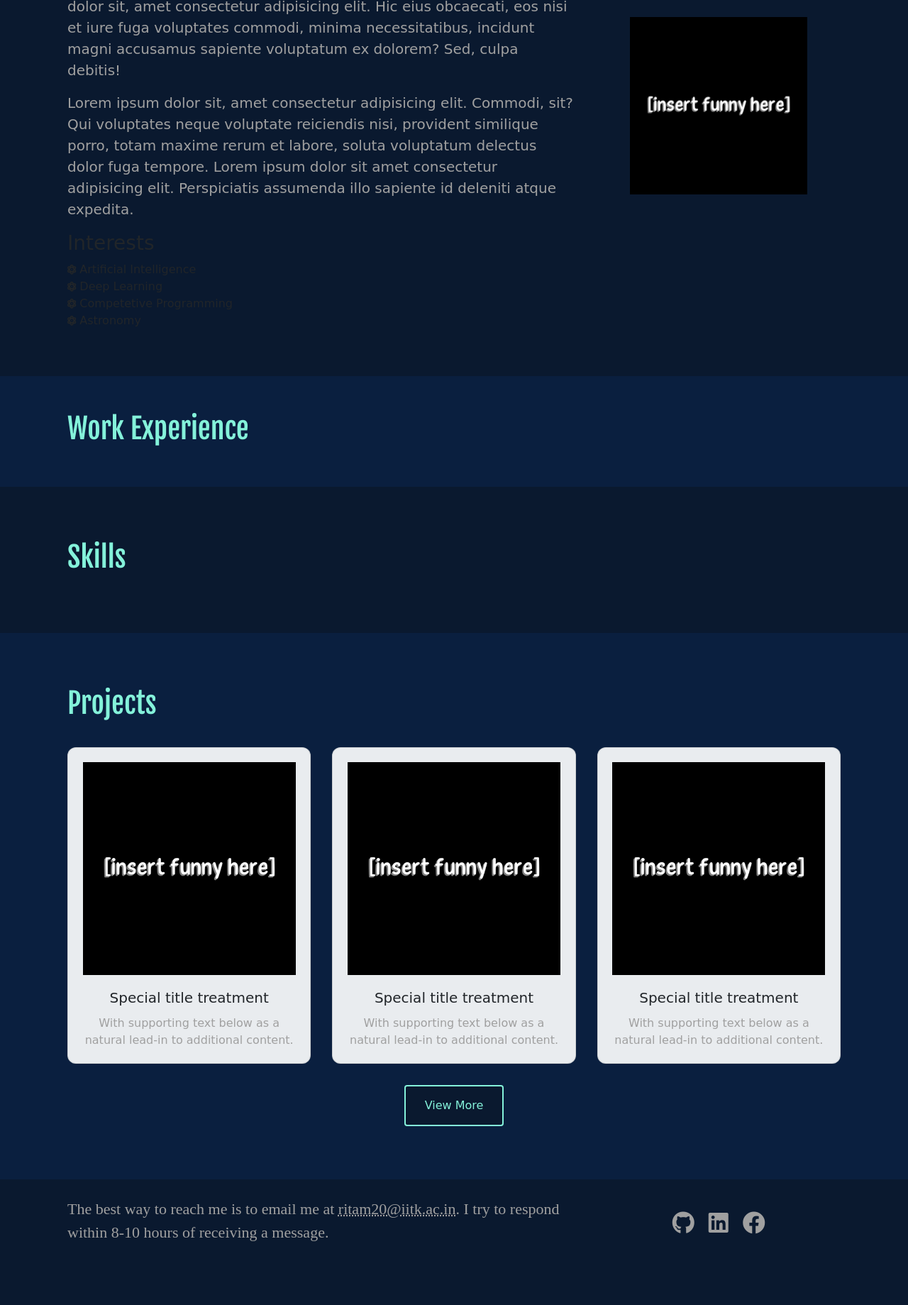
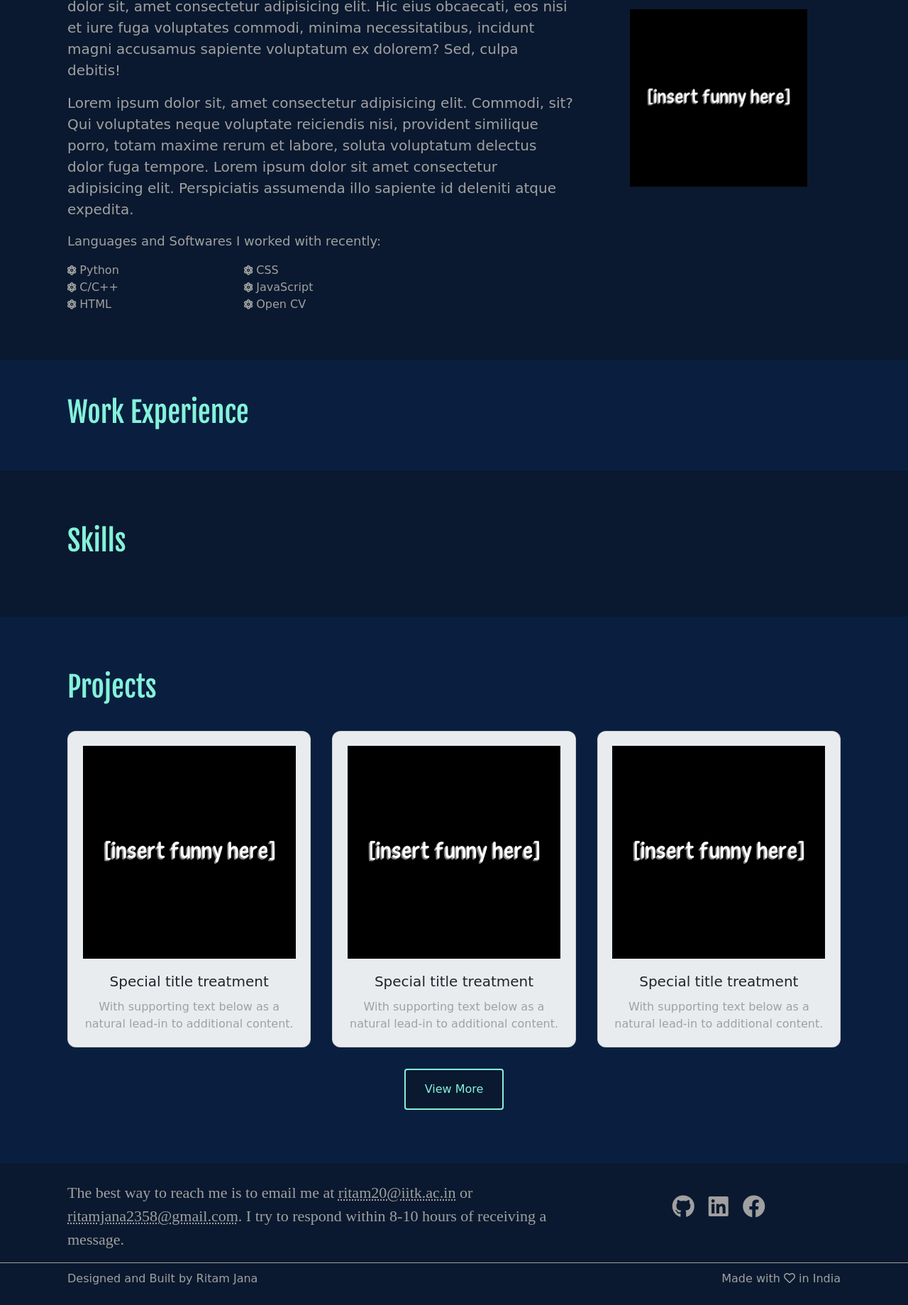
Before and after one commit to ritamjana/personal-website, a website: page iitk.html in a window 1280 px wide. Shown: the part 344-2183 px from the top of the page at 71% size. Before the commit the page ends 2138 px from the top, so only its background shows below. Drawn offline with nearby package versions, Linux system fonts and the light colour scheme.

Commit message:
modified footer

```diff
--- a/css/iitkstyle.css
+++ b/css/iitkstyle.css
@@ -76,6 +76,10 @@ p {
   list-style: none;
 }
 
+.interest-list li {
+  color: rgb(160, 160, 160);
+}
+
 #about {
   padding: 100px 0px 50px 0px;
 }
@@ -110,6 +114,37 @@ p {
   max-width: 300px;
   width: 100%;
   padding-bottom: 20px;
+}
+
+.card {
+  background-color: rgb(233, 236, 239);
+  border-radius: 0.75em;
+  transition: all 0.7s;
+}
+
+.card:hover {
+  border: none;
+  background-color: rgb(233, 236, 239);
+  box-shadow: 20px 20px 15px 10px rgba(0, 1, 1, 0.3);
+}
+
+.center {
+  text-align: center;
+}
+
+.view-more {
+  padding: 15px 27px;
+  font-size: 16px;
+  background-color: rgb(10, 25, 47);
+  color: rgb(132, 242, 218);
+  border: 2px solid rgb(132, 242, 218);
+  border-radius: 0.25em;
+  transition: all 0.5s;
+}
+
+.view-more:hover {
+  cursor: pointer;
+  background-color: rgb(7, 40, 90);
 }
 
 .email {
@@ -147,33 +182,11 @@ p {
   color: rgb(132, 242, 218);
 }
 
-.card {
-  background-color: rgb(233, 236, 239);
-  border-radius: 0.75em;
-  transition: all 0.7s;
+.horizontal-line {
+  padding-top: 10px;
+  border-top: solid 1px rgb(160, 160, 160);
 }
 
-.card:hover {
-  border: none;
-  background-color: rgb(233, 236, 239);
-  box-shadow: 20px 20px 15px 10px rgba(0, 0, 0, 0.3);
+.mwl a:hover {
+  color: rgb(132, 242, 218);
 }
-
-.center {
-  text-align: center;
-}
-
-.view-more {
-  padding: 15px 27px;
-  font-size: 16px;
-  background-color: rgb(10, 25, 47);
-  color: rgb(132, 242, 218);
-  border: 2px solid rgb(132, 242, 218);
-  border-radius: 0.25em;
-  transition: all 0.5s;
-}
-
-.view-more:hover {
-  cursor: pointer;
-  background-color: rgb(7, 40, 90);
-}
--- a/iitk.html
+++ b/iitk.html
@@ -50,14 +50,14 @@
     <section id="about">
         <div class="container">
             <div class="row align-content-center">
-                <div class="col-12 col-lg-4 order-last my-auto text-center" >
+                <div class="col-12 col-lg-4 order-last my-auto text-center">
                     <img class="image" src="/media/neatoshop_insert-funny-here_1532776307.large.png"
                         alt="personal picture">
                 </div>
                 <div class="col-12 col-lg-8">
                     <div class="row about-title">
                         <div class="col-12 col-md-4">
-                            <h1 >About Me</h1>
+                            <h1>About Me</h1>
                         </div>
                     </div>
 
@@ -86,27 +86,41 @@
                         sapiente id deleniti
                         atque expedita.</p>
                     <div class="row">
-                        <div class="col-11 col-md-6 interests">
-                            <h3>Interests</h3>
+                        <div class="col-12 interests">
+                            <p style="font-size: 18px;">Languages and Softwares I worked with recently: </p>
+                        </div>
+                        <div class="col-4">
                             <ul class="interest-list">
                                 <li>
                                     <i class="fas fa-atom fa-sm "></i>
-                                    Artificial Intelligence
+                                    Python
                                 </li>
                                 <li>
                                     <i class="fas fa-atom fa-sm"></i>
-                                    Deep Learning
+                                    C/C++
                                 </li>
                                 <li>
                                     <i class="fas fa-atom fa-sm"></i>
-                                    Competetive Programming
+                                    HTML
+                                </li>
+                            </ul>
+                        </div>
+                        <div class="col-5">
+                            <ul class="interest-list">
+                                <li>
+                                    <i class="fas fa-atom fa-sm"></i>
+                                    CSS
                                 </li>
                                 <li>
                                     <i class="fas fa-atom fa-sm"></i>
-                                    Astronomy
+                                    JavaScript
                                 </li>
+                                <li>
+                                    <i class="fas fa-atom fa-sm"></i>
+                                    Open CV
+                                </li>
+
                             </ul>
-
                         </div>
                     </div>
                 </div>
@@ -223,8 +237,8 @@
             </div>
             <div class="row text-center">
                 <div class="col-12">
-                                    <button class="view-more" id='collapseExample' data-toggle='collapse' data-target="#extra-projects">View More</button>
-
+                    <button class="view-more" id='collapseExample' data-toggle='collapse'
+                        data-target="#extra-projects">View More</button>
                 </div>
             </div>
 
@@ -236,8 +250,9 @@
         <div class="container">
             <div class="row">
                 <div class="col-12 col-lg-8">
-                    <p style="font-family: 'Zilla Slab', serif; font-size: 22px;">The best way to reach me is to email me at <a class="email"
-                            href="mailto:ritam20@iitk.ac.in">ritam20@iitk.ac.in</a>. I
+                    <p style="font-family: 'Zilla Slab', serif; font-size: 22px;">The best way to reach me is to email
+                        me at <a class="email" href="mailto:ritam20@iitk.ac.in">ritam20@iitk.ac.in</a> or <a
+                            class="email" href="mailto:ritamjana2358@gmail.com">ritamjana2358@gmail.com</a>. I
                         try to respond within 8-10 hours of receiving a message.</p>
                 </div>
                 <div class="col-12 col-lg-4 network-list">
@@ -264,7 +279,27 @@
                 </div>
 
             </div>
+
+
         </div>
+
+        <div class="horizontal-line"></div>
+            <div class="container">
+                <div class="row">
+                    <div class="col-12 col-md-6">
+                        <span style="color: rgb(160,160,160);"> Designed and Built by Ritam Jana </span>
+                    </div>
+                    <div class="col-12 col-md-6 text-right">
+                        <a href="//madewithlove.org.in" style="color: rgb(160,160,160);">
+                            Made with
+                            <i class="far fa-heart heart"></i>
+                            in India
+                        </a>
+                    </div>
+                </div>
+            </div>
+
+
     </section>
 
     <!-- jQuery first, then Popper.js, then Bootstrap JS. -->
```
Also changed, not shown: css/indexstyle.css (+7 -3 lines), index.html (+6 -4 lines), indexscript.js (added, +10 -0 lines). Lines whose indentation alone changed are shown as unchanged.
